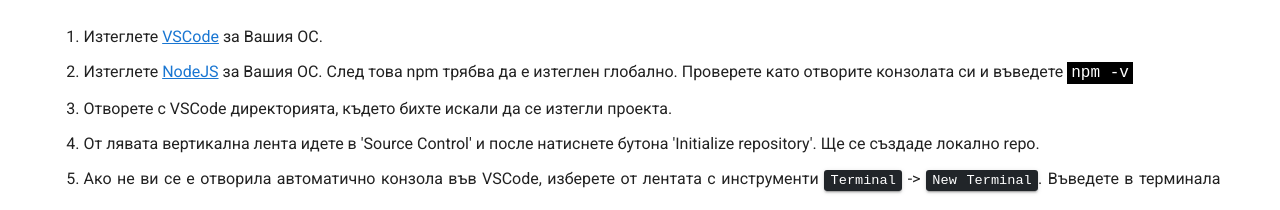
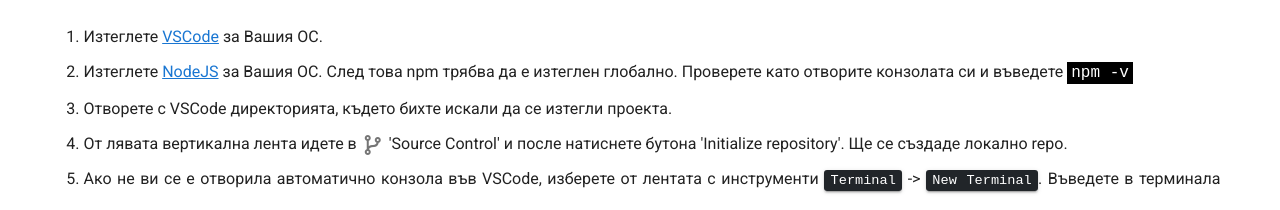
Before and after one commit to IsmailSalehCode/CORS-university_project, a Vue app: page / in a window 1280 px wide. Shown: the part 1107-1317 px from the top of the page. Built offline with nearby package versions, Linux system fonts and the light colour scheme.

Commit message:
<v-icon >mdi-source-branch</v-icon>

```diff
--- a/src/components/InstructionsInstall.vue
+++ b/src/components/InstructionsInstall.vue
@@ -11,7 +11,7 @@
         <a href="https://nodejs.org/en/download/" target="_blank">NodeJS</a> за Вашия ОС. След това npm трябва да е изтеглен глобално. Проверете като отворите конзолата си и въведете <span class='terminal-input'>npm -v</span>
       </li>
       <li>Отворете с VSCode директорията, където бихте искали да се изтегли проекта.</li>
-      <li>От лявата вертикална лента идете в 'Source Control' и после натиснете бутона 'Initialize repository'. Ще се създаде локално repo.</li>
+      <li>От лявата вертикална лента идете в <v-icon >mdi-source-branch</v-icon> 'Source Control' и после натиснете бутона 'Initialize repository'. Ще се създаде локално repo.</li>
       <li>Ако не ви се е отворила автоматично конзола във VSCode, изберете от лентата с инструменти <kbd>Terminal</kbd> -> <kbd>New Terminal</kbd>. Въведете в терминала командата:
         <br>
         <span class='terminal-input'>
```
